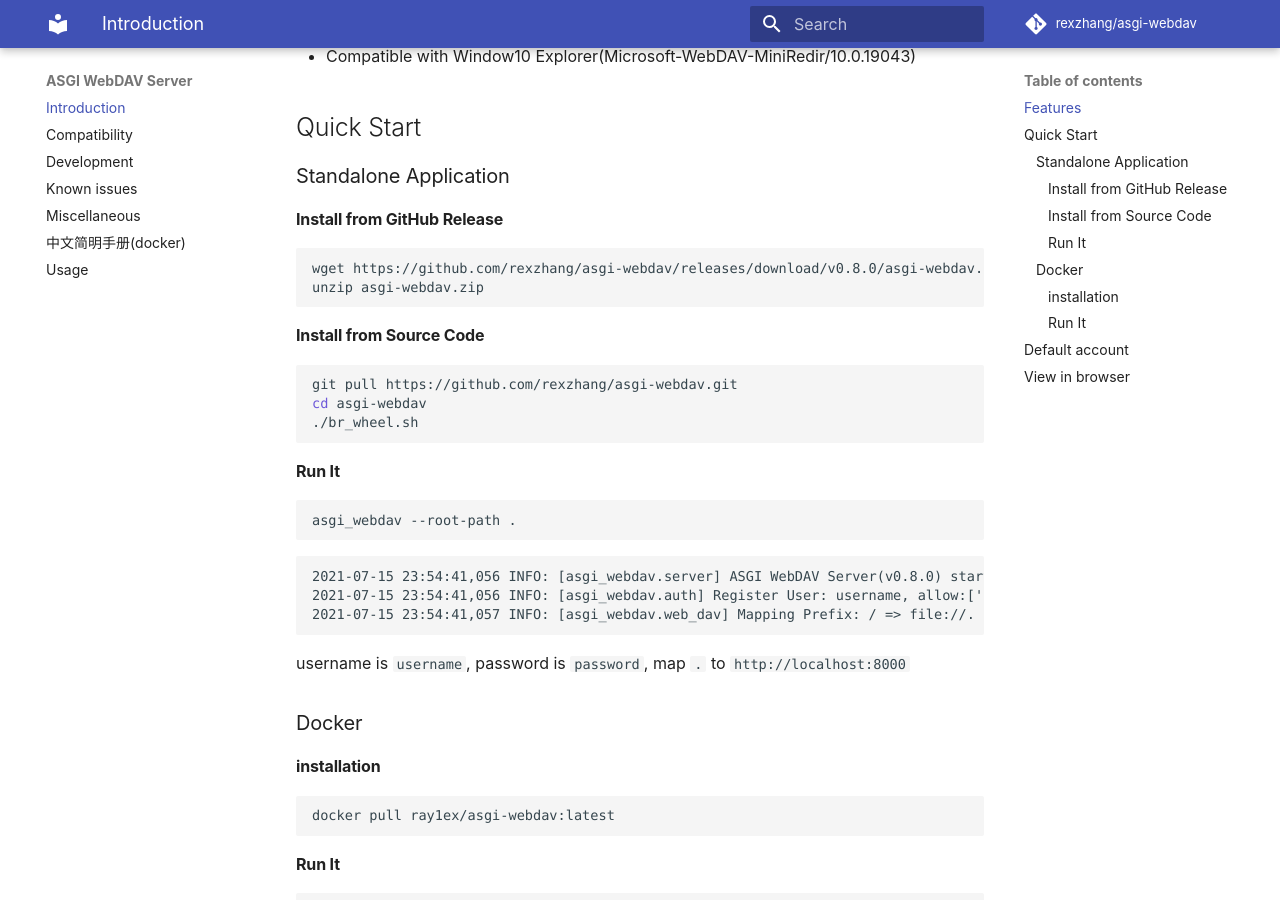
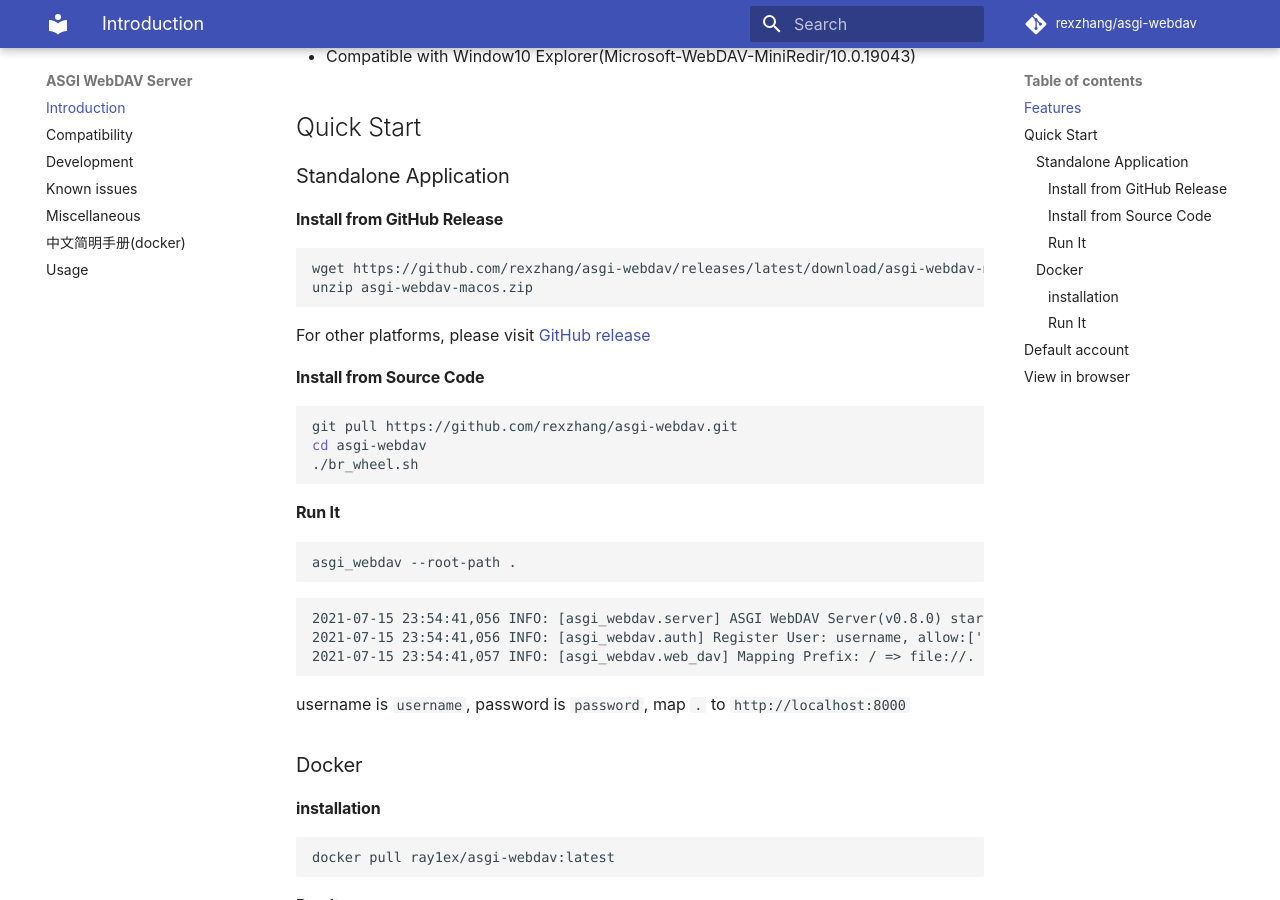
Before and after one commit to rexzhang/asgi-webdav, an MkDocs documentation site: the page built from docs/index.md, in a window 1280 px wide and 900 px high, scrolled down 691 px. Built offline with MkDocs 1.6.1 and Material for MkDocs 9.7.7, drawn with Linux system fonts in a browser that asks for light colours; comment, search, counter and statistics services are not loaded.

Commit message:
Update docs for #5

````diff
--- a/docs/index.md
+++ b/docs/index.md
@@ -33,9 +33,11 @@
 #### Install from GitHub Release
 
 ```shell
-wget https://github.com/rexzhang/asgi-webdav/releases/download/v0.8.0/asgi-webdav.zip
-unzip asgi-webdav.zip
+wget https://github.com/rexzhang/asgi-webdav/releases/latest/download/asgi-webdav-macos.zip
+unzip asgi-webdav-macos.zip
 ```
+
+For other platforms, please visit [GitHub release](https://github.com/rexzhang/asgi-webdav/releases)
 
 #### Install from Source Code
 
````
Also changed, not shown: README.md (+4 -2 lines).
